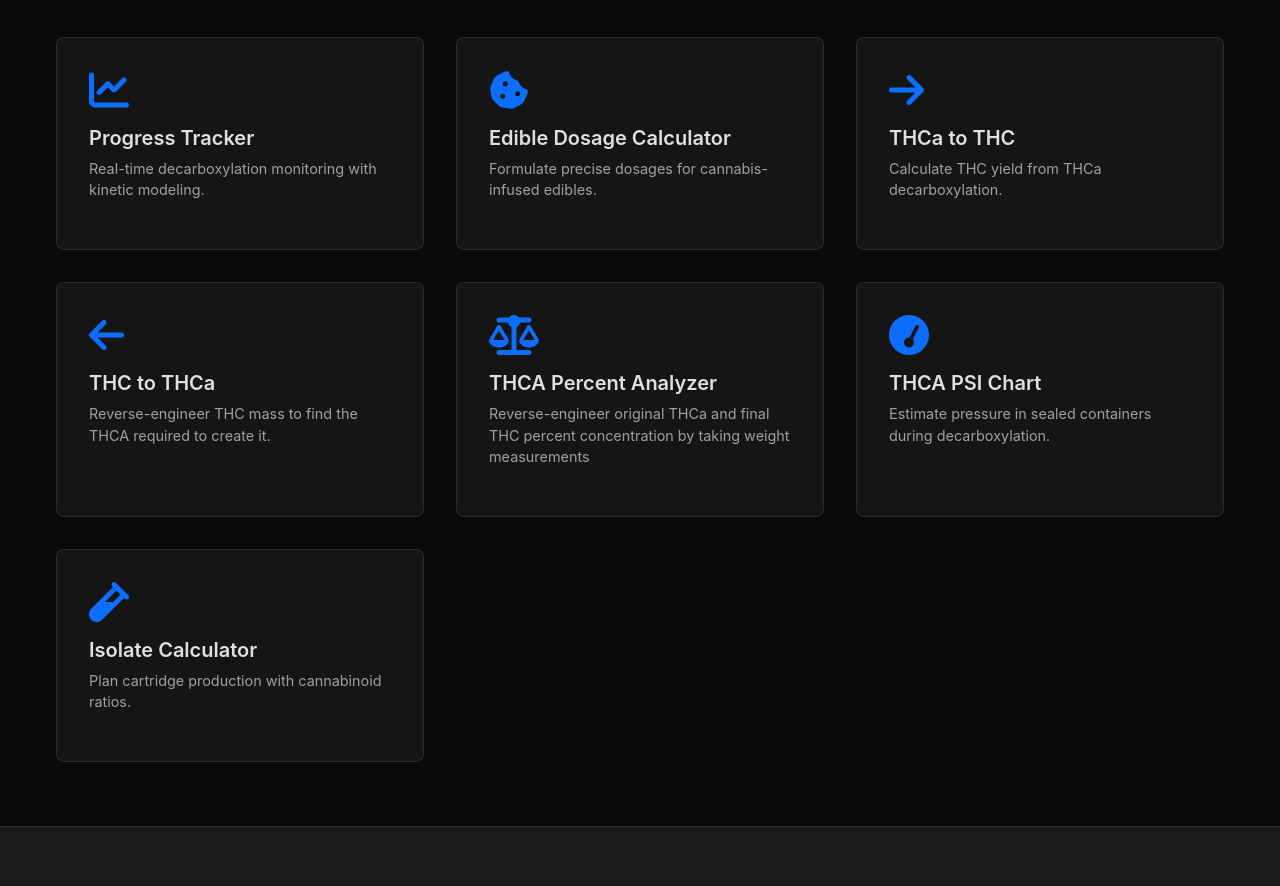
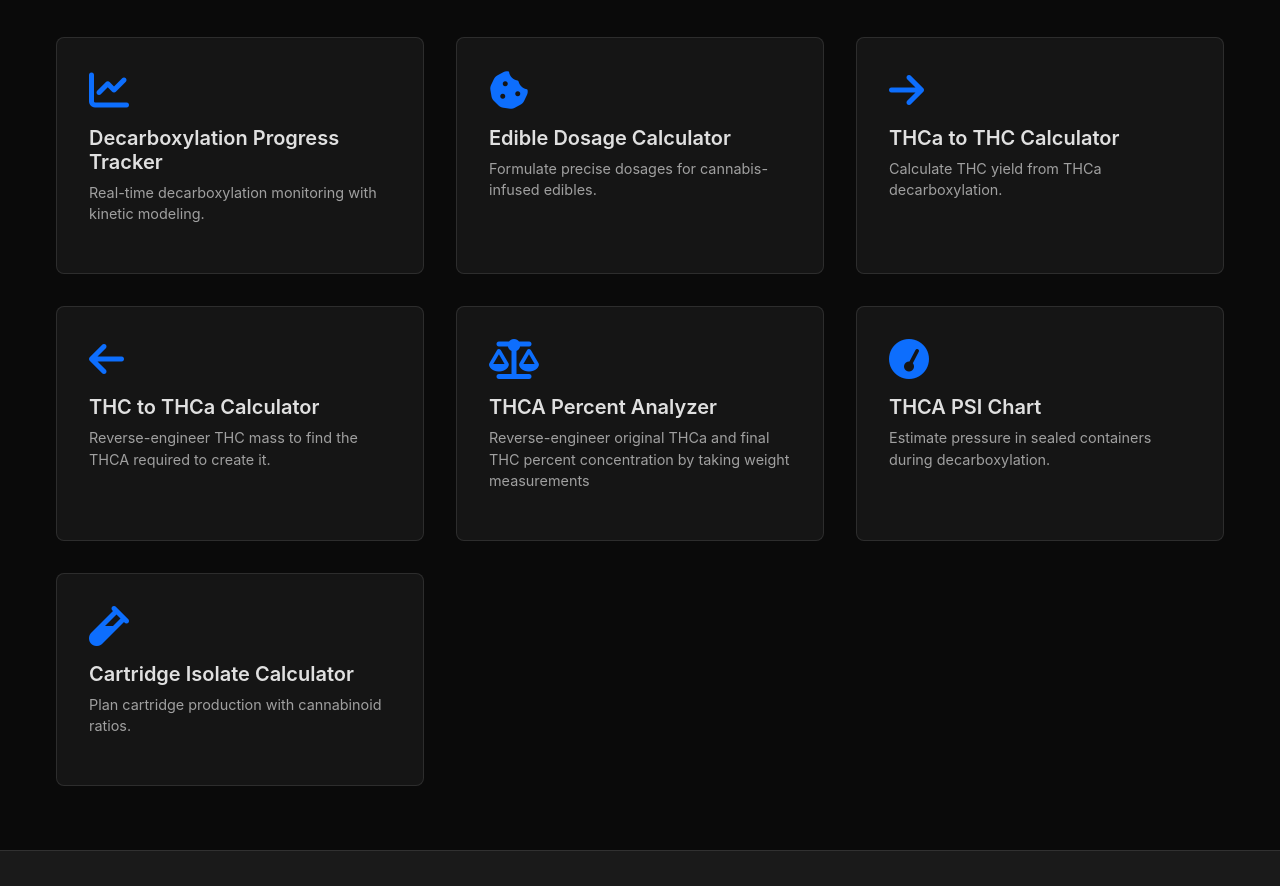
Before and after one commit to thelabcorner/decarboxulator, a plain HTML site: page pages/v2/index.html in a window 1280 px wide. Shown: the part 640-1526 px from the top of the page. Drawn offline with nearby package versions, Linux system fonts and the light colour scheme; some packages are replaced by stand-ins of ours; a script that the page names is missing.

Commit message:
update text in feature cards

```diff
--- a/pages/v2/index.html
+++ b/pages/v2/index.html
@@ -343,7 +343,7 @@
         <div class="features-grid">
             <a href="/decarboxulator/pages/v2/thca-decarb-tracker" class="feature-card">
                 <i class="feature-icon fas fa-chart-line"></i>
-                <h3 class="feature-title">Progress Tracker</h3>
+                <h3 class="feature-title">Decarboxylation Progress Tracker</h3>
                 <p class="feature-description">Real-time decarboxylation monitoring with kinetic modeling.</p>
             </a>
 
@@ -355,13 +355,13 @@
 
             <a href="/decarboxulator/pages/v2/thca-thc-calculator#forward" class="feature-card">
                 <i class="feature-icon fas fa-arrow-right"></i>
-                <h3 class="feature-title">THCa to THC</h3>
+                <h3 class="feature-title">THCa to THC Calculator</h3>
                 <p class="feature-description">Calculate THC yield from THCa decarboxylation.</p>
             </a>
 
             <a href="/decarboxulator/pages/v2/thca-thc-calculator#backward" class="feature-card">
                 <i class="feature-icon fas fa-arrow-left"></i>
-                <h3 class="feature-title">THC to THCa</h3>
+                <h3 class="feature-title">THC to THCa Calculator</h3>
                 <p class="feature-description">Reverse-engineer THC mass to find the THCA required to create it.</p>
             </a>
 
@@ -379,7 +379,7 @@
 
             <a href="/decarboxulator/pages/v2/isolate-calculator" class="feature-card">
                 <i class="feature-icon fas fa-vial"></i>
-                <h3 class="feature-title">Isolate Calculator</h3>
+                <h3 class="feature-title">Cartridge Isolate Calculator</h3>
                 <p class="feature-description">Plan cartridge production with cannabinoid ratios.</p>
             </a>
         </div>
```
